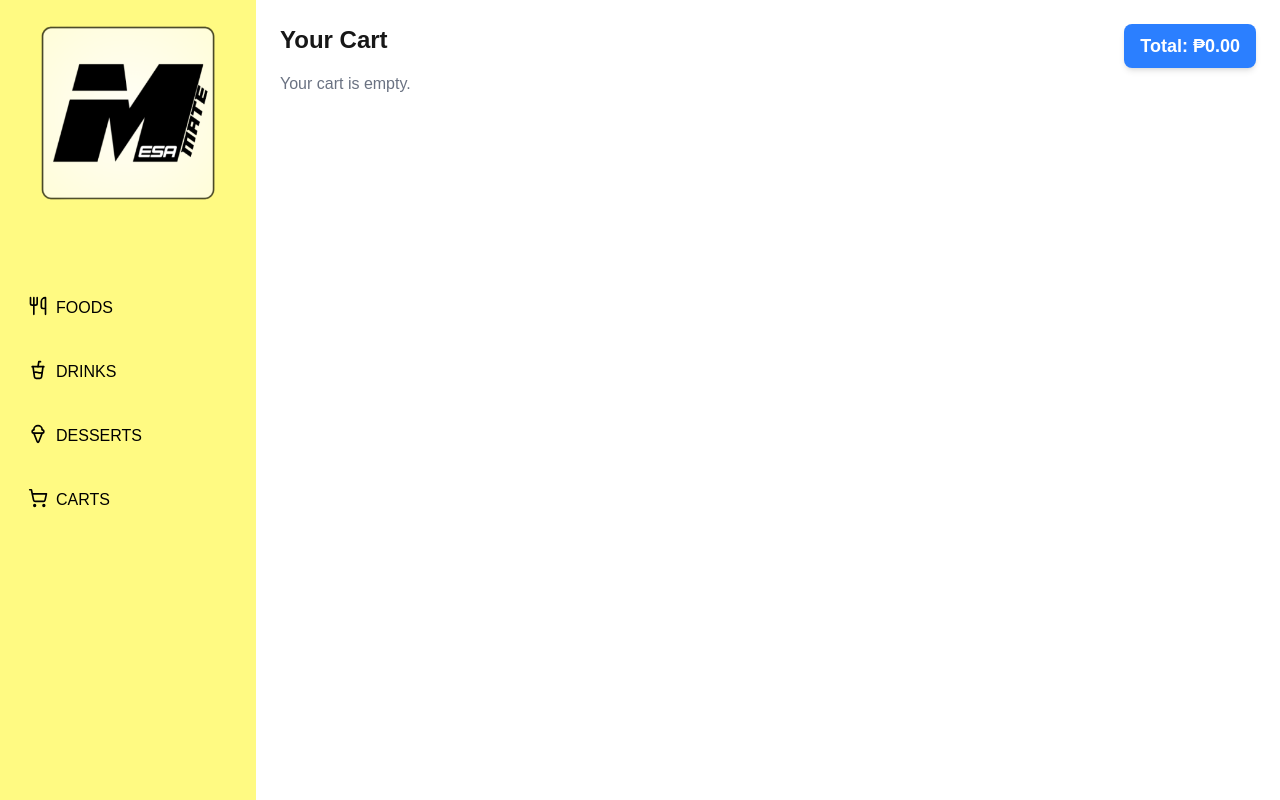
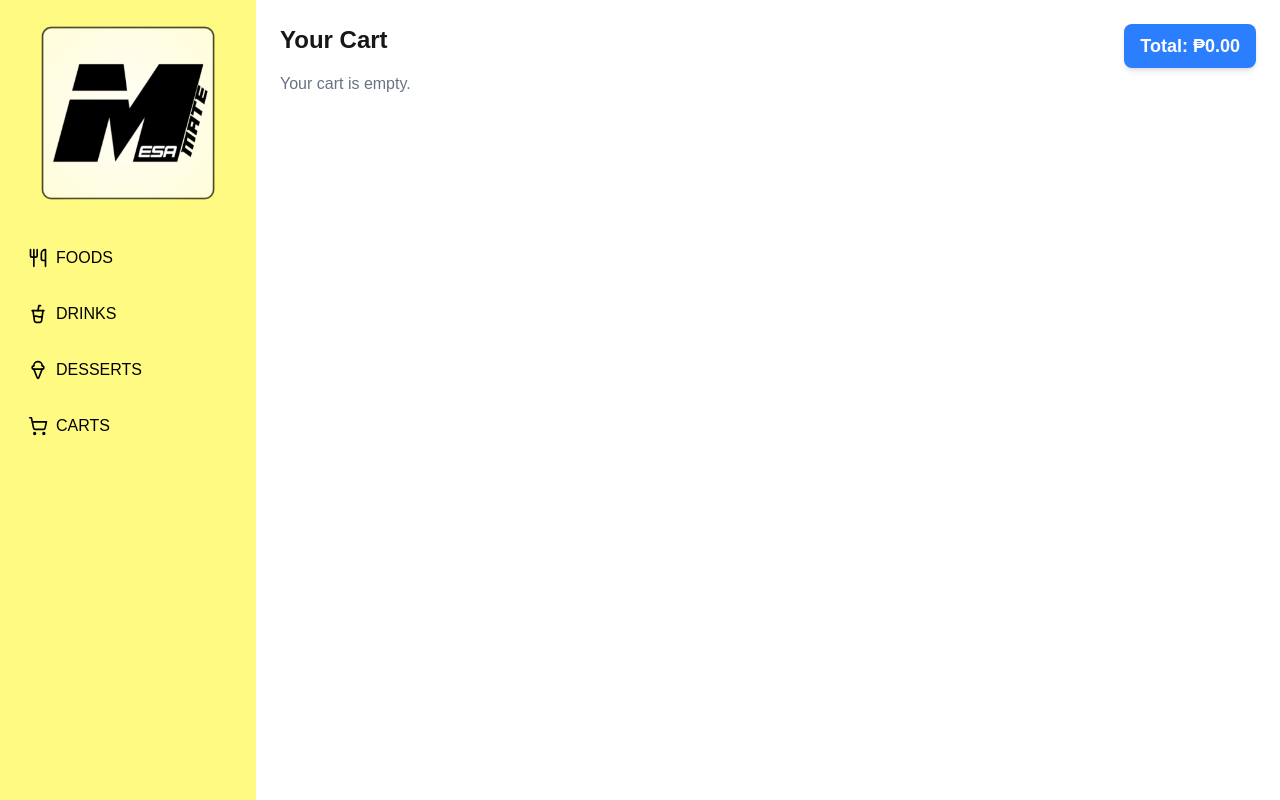
Before and after one commit to AmuroBrian/mesamate, a Next.js app: page /carts in a window 1280 px wide. Built offline with nearby package versions, Linux system fonts and the light colour scheme.

Commit message:
i commented out json

```diff
--- a/src/app/carts/page.js
+++ b/src/app/carts/page.js
@@ -53,10 +53,10 @@ export default function Carts() {
                     </ul>
 
                     {/* Display JSON Data */}
-                    <div className="mt-6 p-4 bg-gray-100 rounded-lg shadow-md">
+                    {/* <div className="mt-6 p-4 bg-gray-100 rounded-lg shadow-md">
                         <h2 className='text-lg font-semibold mb-2'>Cart JSON Data:</h2>
                         <pre className="text-sm bg-white p-2 rounded-lg border overflow-auto">{cartJson}</pre>
-                    </div>
+                    </div> */}
                 </>
             )}
         </div>
--- a/src/app/layout.js
+++ b/src/app/layout.js
@@ -22,24 +22,25 @@ export const metadata = {
 export default function RootLayout({ children }) {
   return (
     <html lang="en">
-      <body>
+      <body className={`${geistSans.variable} ${geistMono.variable}`}>
         <div className="flex h-screen">
           {/* Sidebar */}
-          <aside className="w-64 bg-[var(--lightyellow)] text-white p-5 flex flex-col space-y-4">
-            <div><img src="/images/logo.png" alt="MesaMate Logo" className="w-full" /></div>
-            <div className="w-full h-[50px]"></div>
-            <nav className="flex flex-col space-y-2 gap-4">
-              <Link href="/foods" className="hover:bg-[var(--yellowbg)] p-2 rounded text-black flex gap-2">
-                <Utensils size={20} /> FOODS
+          <aside className="bg-[var(--lightyellow)] text-white p-5 flex flex-col items-center md:items-start space-y-4 transition-all duration-300 w-20 md:w-64">
+            <div className="w-full">
+              <img src="/images/logo.png" alt="MesaMate Logo" className="w-full" />
+            </div>
+            <nav className="flex flex-col gap-4 w-full mt-4">
+              <Link href="/foods" className="hover:bg-[var(--yellowbg)] p-2 rounded text-black flex items-center gap-2">
+                <Utensils size={20} /> <span className="hidden md:inline">FOODS</span>
               </Link>
-              <Link href="/drinks" className="hover:bg-[var(--yellowbg)] p-2 rounded text-black flex gap-2">
-                <CupSoda size={20} /> DRINKS
+              <Link href="/drinks" className="hover:bg-[var(--yellowbg)] p-2 rounded text-black flex items-center gap-2">
+                <CupSoda size={20} /> <span className="hidden md:inline">DRINKS</span>
               </Link>
-              <Link href="/desserts" className="hover:bg-[var(--yellowbg)] p-2 rounded text-black flex gap-2">
-                <IceCream size={20} /> DESSERTS
+              <Link href="/desserts" className="hover:bg-[var(--yellowbg)] p-2 rounded text-black flex items-center gap-2">
+                <IceCream size={20} /> <span className="hidden md:inline">DESSERTS</span>
               </Link>
-              <Link href="/carts" className="hover:bg-[var(--yellowbg)] p-2 rounded text-black flex gap-2">
-                <ShoppingCart size={20} /> CARTS
+              <Link href="/carts" className="hover:bg-[var(--yellowbg)] p-2 rounded text-black flex items-center gap-2">
+                <ShoppingCart size={20} /> <span className="hidden md:inline">CARTS</span>
               </Link>
             </nav>
           </aside>
```
